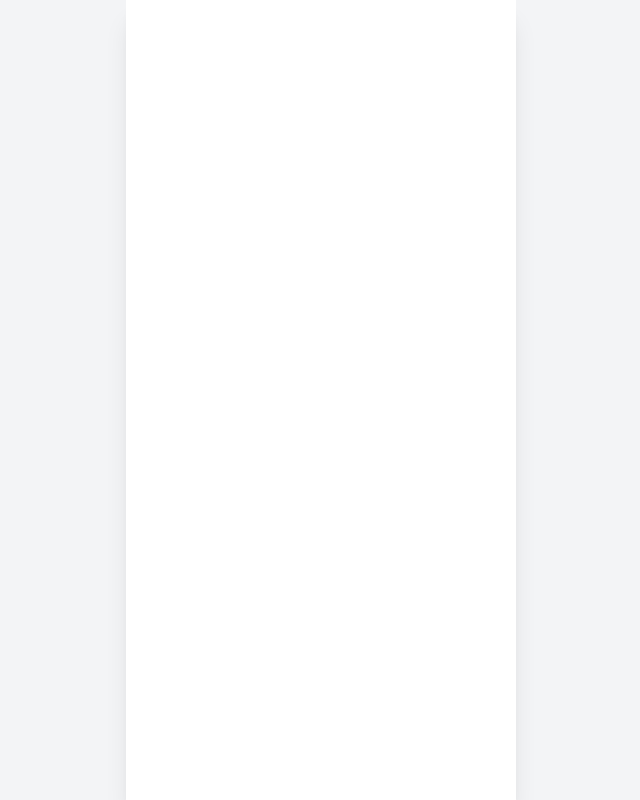
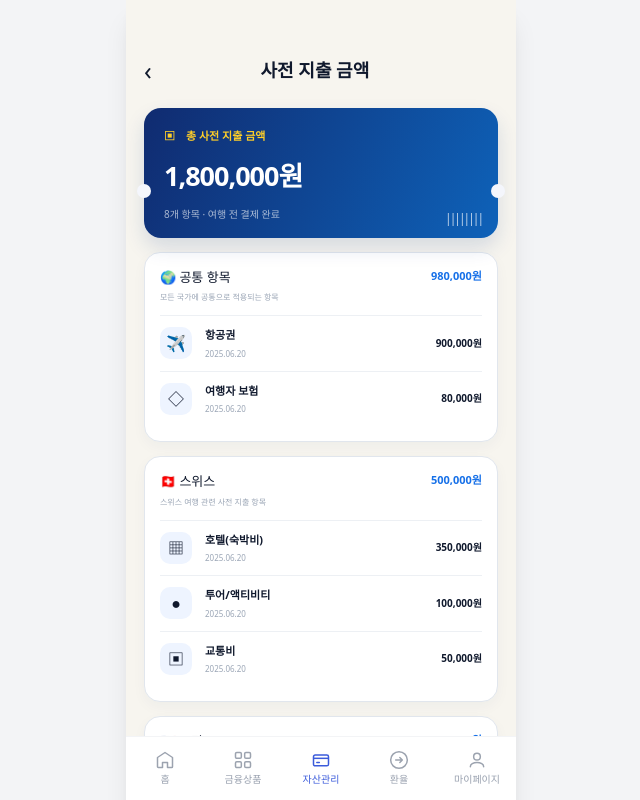
Before and after one commit to youhyun010615/KB7-TRIPass, a Vue app in the folder frontend/: page /asset/prepaid in a window 1280 px wide. Before the commit this address had no page. Shown: the top 800 px of the page, without its empty margins (319-959 px from the left). Built offline with nearby package versions, Linux system fonts and the light colour scheme; sample sign-in values are in the browser's storage; the HTML template or start-up script is replaced by a standard one.

Commit message:
feat(account): 국가별 사전 지출 목록 UI 구현 (#26)

```diff
--- a/frontend/src/router/index.js
+++ b/frontend/src/router/index.js
@@ -151,6 +151,12 @@ const router = createRouter({
       component: () => import('@/views/asset/FixedExpenseDetailView.vue'),
       meta: { requiresAuth: true },
     },
+    {
+      path: '/asset/prepaid',
+      name: 'AssetPrepaidExpenses',
+      component: () => import('@/views/asset/PrepaidExpenseListView.vue'),
+      meta: { requiresAuth: true },
+    },
 
     // ── FXC (담당: 권원영) ──────────────────────────────────
     {
--- /dev/null
+++ b/frontend/src/views/asset/PrepaidExpenseListView.vue
@@ -0,0 +1,30 @@
+<script setup>
+import { computed } from 'vue'
+import { useRouter } from 'vue-router'
+import BottomNav from '@/components/common/BottomNav.vue'
+import AssetTicket from '@/components/asset/AssetTicket.vue'
+import { useAssetStore } from '@/stores/asset'
+import { useMonthlyFundStore } from '@/stores/monthlyFund'
+
+const router = useRouter(); const asset = useAssetStore(); const fund = useMonthlyFundStore()
+const meta = { COMMON:{name:'공통 항목',flag:'🌍',desc:'모든 국가에 공통으로 적용되는 항목'}, CH:{name:'스위스',flag:'🇨🇭',desc:'스위스 여행 관련 사전 지출 항목'}, FR:{name:'프랑스',flag:'🇫🇷',desc:'프랑스 여행 관련 사전 지출 항목'}, DE:{name:'독일',flag:'🇩🇪',desc:'독일 여행 관련 사전 지출 항목'}, JP:{name:'일본',flag:'🇯🇵',desc:'일본 여행 관련 사전 지출 항목'}, VN:{name:'베트남',flag:'🇻🇳',desc:'베트남 여행 관련 사전 지출 항목'} }
+const allItems = computed(() => [...asset.prepaidExpenses, ...fund.prepaidExpenses.map((item) => ({...item,scope:item.countryCode,icon:'▦'}))])
+const groups = computed(() => Object.entries(meta).map(([code,info]) => { const items=allItems.value.filter((item)=>item.scope===code); return {code,...info,items,total:items.reduce((sum,item)=>sum+Number(item.amount||0),0)} }).filter((group)=>group.items.length))
+const total = computed(() => allItems.value.reduce((sum,item)=>sum+Number(item.amount||0),0))
+const money = (value) => `${Number(value || 0).toLocaleString('ko-KR')}원`
+</script>
+
+<template><main class="page"><div class="shell">
+  <header><button @click="router.back()">‹</button><h1>사전 지출 금액</h1></header>
+  <AssetTicket label="총 사전 지출 금액" :amount="total" :caption="`${allItems.length}개 항목 · 여행 전 결제 완료`" />
+  <section v-for="group in groups" :key="group.code" class="country">
+    <div class="title"><div><h2>{{ group.flag }} {{ group.name }}</h2><p>{{ group.desc }}</p></div><strong>{{ money(group.total) }}</strong></div>
+    <div class="items"><article v-for="item in group.items" :key="`${group.code}-${item.id}`"><span>{{ item.icon || '▦' }}</span><div><b>{{ item.name }}</b><small>{{ item.date }}</small></div><strong>{{ money(item.amount) }}</strong></article></div>
+  </section>
+  <button class="add" @click="router.push('/savings/monthly/prepaid/new')">＋ 사전 지출 등록하기</button>
+  <BottomNav />
+</div></main></template>
+
+<style scoped>
+.page{min-height:100vh;background:#e7ecf4;color:#10192d}.shell{position:relative;width:min(100%,390px);min-height:100vh;margin:auto;padding:52px 18px 100px;background:#f7f5ef}header{display:flex;align-items:center;margin-bottom:18px}header button{font-size:25px}h1{flex:1;text-align:center;font-size:18px;font-weight:900;padding-right:20px}.country{margin-top:14px;padding:15px;border:1px solid #e1e6ed;border-radius:16px;background:#fff;box-shadow:0 5px 14px #1a37670a}.title{display:flex;justify-content:space-between;align-items:start;padding-bottom:12px;border-bottom:1px solid #edf0f4}.title h2{font-size:13px}.title p{margin-top:4px;color:#9aa5b5;font-size:8px}.title strong{color:#1670e8;font-size:11px}.items article{display:grid;grid-template-columns:36px 1fr auto;align-items:center;gap:9px;padding:11px 0;border-bottom:1px solid #edf0f4}.items article:last-child{border:0}.items article>span{display:grid;width:32px;height:32px;place-items:center;border-radius:10px;background:#eef4ff}.items b,.items small{display:block}.items b{font-size:11px}.items small{margin-top:4px;color:#9aa5b5;font-size:8px}.items strong{font-size:10px}.add{width:100%;margin-top:14px;padding:14px;border-radius:12px;background:#173f8d;color:#fff;font-size:12px;font-weight:900}
+</style>
--- a/frontend/src/views/savings/PrepaidExpenseView.vue
+++ b/frontend/src/views/savings/PrepaidExpenseView.vue
@@ -19,7 +19,7 @@ function formatAmount(event) {
 function submit() {
   touched.value = true
   if (!valid.value || !fund.addPrepaidExpense(form)) return
-  router.push('/savings/monthly')
+  router.push('/asset/prepaid')
 }
 </script>
 
```
